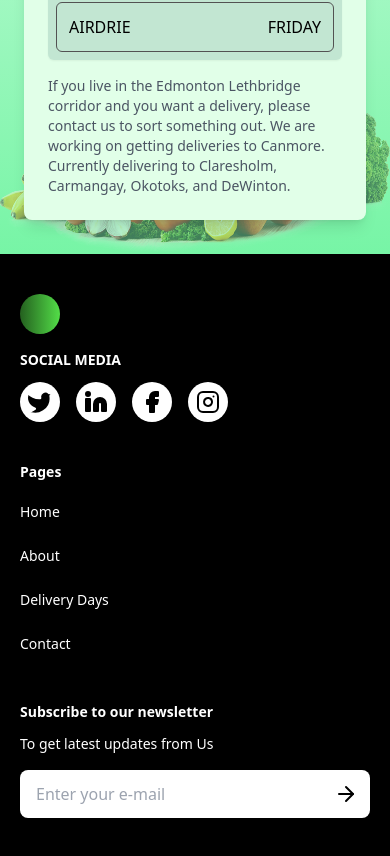
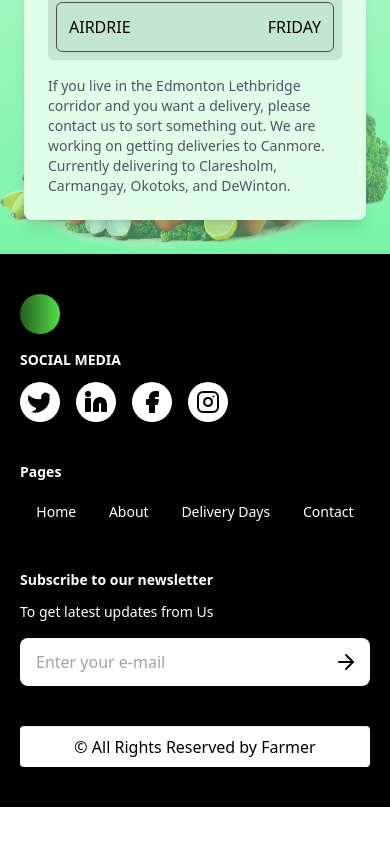
Before and after one commit to AlliedDataSolutions/gfgu-frontend, a React (Vite) app: page / in a window 390 px wide. Shown: the part 1094-1950 px from the top of the page. After the commit the page ends 1901 px from the top, so only its background shows below. Built offline with nearby package versions, Linux system fonts and the light colour scheme.

Commit message:
few changes

```diff
--- a/src/components/ui/footer.tsx
+++ b/src/components/ui/footer.tsx
@@ -37,7 +37,7 @@ function Footer({ menuItems }: LandingHeaderProps) {
         {/* Pages */}
         <div>
           <h2 className="text-sm font-bold mb-3">Pages</h2>
-          <ul className="flex flex-col items-start space-y-2">
+          <ul className="flex justify-around items-center md:flex-col md:items-start md:space-y-2">
             {menuItems.map((item) => (
               <Button className="p-0" key={item.name} variant="link">
                 <Link className="text-white" to={item.href}>
```
